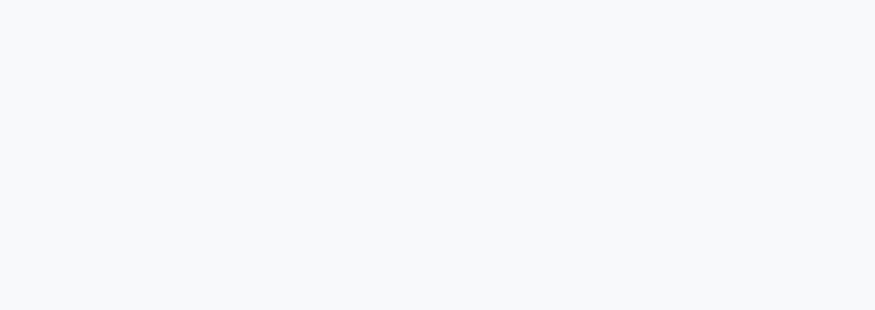
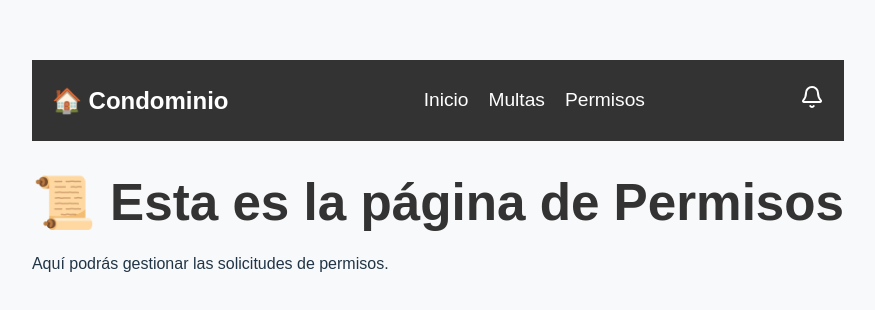
Before and after one commit to McPirter/condominio, a React (Vite) app: page /usuario/permisouser in a window 1280 px wide. Before the commit this address had no page. Shown: the part 224-534 px from the top of the page, without its empty margins (202-1077 px from the left). Built offline with nearby package versions, Linux system fonts and the light colour scheme.

Commit message:
notificacion en navbar y otras paginas

```diff
--- a/package.json
+++ b/package.json
@@ -10,6 +10,7 @@
     "preview": "vite preview"
   },
   "dependencies": {
+    "lucide-react": "^0.474.0",
     "react": "^18.3.1",
     "react-dom": "^18.3.1",
     "react-router-dom": "^7.1.1",
--- a/src/main.jsx
+++ b/src/main.jsx
@@ -12,6 +12,8 @@ import Multas from './usuario/multas';
 import AgregarMulta from './usuario/agregarmulta';
 import AgregarDepa from './usuario/agregardepa';
 import Permisos from './usuario/permisos';
+import MultasUser from './usuario/multauser';
+import PermisoUser from './usuario/permisouser';
 import Condominio from './condominios/condominio';
 import './index.css';
 
@@ -30,6 +32,8 @@ ReactDOM.createRoot(document.getElementById('root')).render(
         <Route path="/usuario/agregarmulta" element={<AgregarMulta />} />
         <Route path="/usuario/agregardepa" element={<AgregarDepa />} />
         <Route path="/usuario/permisos" element={<Permisos />} />
+        <Route path="/usuario/multauser" element={<MultasUser />} />
+        <Route path="/usuario/permisouser" element={<PermisoUser />} />
         <Route path="/condominios/condominio" element={<Condominio />} />
       </Routes>
     </BrowserRouter>
--- a/src/usuario/inicio.css
+++ b/src/usuario/inicio.css
@@ -98,3 +98,121 @@
 .notifications-panel li:last-child {
   margin-bottom: 0;
 }
+
+.navbar {
+  display: flex;
+  justify-content: space-between;
+  align-items: center;
+  background: #333;
+  color: white;
+  padding: 10px 20px;
+  position: relative;
+}
+
+.logo {
+  font-size: 1.5rem;
+  font-weight: bold;
+}
+
+.nav-links {
+  list-style: none;
+  display: flex;
+  gap: 20px;
+}
+
+.nav-links li {
+  display: inline;
+}
+
+.nav-links a {
+  color: white;
+  text-decoration: none;
+  font-size: 1.2rem;
+}
+
+.notifications {
+  position: relative;
+}
+
+.bell-container {
+  position: relative;
+  cursor: pointer;
+}
+
+.notification-icon {
+  font-size: 24px;
+  color: white;
+  cursor: pointer;
+}
+
+.new-notification {
+  color: red; /* Cambia de color si hay nuevas notificaciones */
+}
+
+.badge {
+  position: absolute;
+  top: -5px;
+  right: -10px;
+  background: red;
+  color: white;
+  border-radius: 50%;
+  padding: 3px 8px;
+  font-size: 12px;
+}
+
+/* Panel de notificaciones */
+.notifications-panel {
+  position: absolute;
+  top: 40px;
+  right: 0;
+  width: 250px;
+  background: white;
+  color: black;
+  box-shadow: 0px 4px 8px rgba(0, 0, 0, 0.2);
+  border-radius: 5px;
+  padding: 10px;
+  z-index: 1000;
+}
+
+.notifications-panel h3 {
+  margin: 0;
+  padding-bottom: 10px;
+  border-bottom: 1px solid #ccc;
+}
+
+.notifications-panel ul {
+  list-style: none;
+  padding: 0;
+  max-height: 200px;
+  overflow-y: auto;
+}
+
+.notification-item {
+  display: flex;
+  justify-content: space-between;
+  align-items: center;
+  padding: 8px 0;
+  border-bottom: 1px solid #ddd;
+}
+
+.notification-item span {
+  flex: 1;
+}
+
+.delete-btn {
+  background: none;
+  border: none;
+  color: red;
+  cursor: pointer;
+}
+
+.notifications-panel button {
+  width: 100%;
+  margin-top: 10px;
+  padding: 5px;
+  background: #333;
+  color: white;
+  border: none;
+  cursor: pointer;
+  border-radius: 3px;
+}
--- a/src/usuario/inicio.jsx
+++ b/src/usuario/inicio.jsx
@@ -1,6 +1,7 @@
 import React, { useState, useEffect } from 'react';
 import { useNavigate } from 'react-router-dom';
 import './inicio.css';
+import Navbar from "./navbar";
 
 const Inicio = () => {
   const [notificaciones, setNotificaciones] = useState([]);
@@ -51,7 +52,10 @@ const Inicio = () => {
   };
 
   return (
+
+
     <div className="inicio-container">
+      <Navbar />
       <h1>¡Hola, bienvenido a la página de inicio!</h1>
 
       <div className="notifications-container">
--- /dev/null
+++ b/src/usuario/multauser.jsx
@@ -0,0 +1,16 @@
+import React from "react";
+import Navbar from "./navbar";
+
+const MultaUser = () => {
+  return (
+    <div>
+      <Navbar />
+      <div className="page-container">
+        <h1>🚨 Esta es la página de Multas</h1>
+        <p>Aquí podrás ver y administrar las multas registradas.</p>
+      </div>
+    </div>
+  );
+};
+
+export default MultaUser;
--- /dev/null
+++ b/src/usuario/navbar.jsx
@@ -0,0 +1,85 @@
+import React, { useState, useEffect } from "react";
+import { Link } from "react-router-dom";
+import { Bell, Trash } from "lucide-react"; // Ícono de campana y eliminar
+
+const Navbar = () => {
+  const [notificaciones, setNotificaciones] = useState([]);
+  const [isOpen, setIsOpen] = useState(false); // Controla la visibilidad del panel
+  const userId = localStorage.getItem("userId");
+
+  useEffect(() => {
+    const fetchNotifications = async () => {
+      try {
+        const response = await fetch(`https://apicondominio-p4vc.onrender.com/api/notificaciones/${userId}`);
+        const result = await response.json();
+        if (Array.isArray(result)) {
+          setNotificaciones(result);
+        } else {
+          setNotificaciones([]);
+        }
+      } catch (error) {
+        console.error("Error al obtener notificaciones:", error);
+      }
+    };
+
+    if (userId) {
+      fetchNotifications();
+      const interval = setInterval(fetchNotifications, 5000);
+      return () => clearInterval(interval);
+    }
+  }, [userId]);
+
+  // Función para eliminar notificaciones
+  const handleDeleteNotification = async (notificacionId) => {
+    try {
+      await fetch(`https://apicondominio-p4vc.onrender.com/api/notificaciones/${notificacionId}`, {
+        method: "PUT",
+      });
+      setNotificaciones((prev) => prev.filter((notif) => notif._id !== notificacionId));
+    } catch (error) {
+      console.error("Error al marcar notificación como leída:", error);
+    }
+  };
+
+  return (
+    <nav className="navbar">
+      <div className="logo">🏠 Condominio</div>
+      <ul className="nav-links">
+        <li><Link to="/usuario/inicio">Inicio</Link></li>
+        <li><Link to="/usuario/multauser">Multas</Link></li>
+        <li><Link to="/usuario/permisouser">Permisos</Link></li>
+      </ul>
+      <div className="notifications">
+        {/* Ícono de campana con contador */}
+        <div className="bell-container" onClick={() => setIsOpen(!isOpen)}>
+          <Bell className={`notification-icon ${notificaciones.length > 0 ? "new-notification" : ""}`} />
+          {notificaciones.length > 0 && <span className="badge">{notificaciones.length}</span>}
+        </div>
+
+        {/* Panel de notificaciones */}
+        {isOpen && (
+          <div className="notifications-panel">
+            <h3>Notificaciones</h3>
+            {notificaciones.length === 0 ? (
+              <p>No hay notificaciones</p>
+            ) : (
+              <ul>
+                {notificaciones.map((notif) => (
+                  <li key={notif._id} className="notification-item">
+                    <span>{notif.mensaje}</span>
+                    <button className="delete-btn" onClick={() => handleDeleteNotification(notif._id)}>
+                      <Trash size={16} />
+                    </button>
+                  </li>
+                ))}
+              </ul>
+            )}
+            <button onClick={() => setIsOpen(false)}>Cerrar</button>
+          </div>
+        )}
+      </div>
+    </nav>
+  );
+};
+
+export default Navbar;
--- /dev/null
+++ b/src/usuario/permisouser.jsx
@@ -0,0 +1,16 @@
+import React from "react";
+import Navbar from "./navbar";
+
+const PermisoUser = () => {
+  return (
+    <div>
+      <Navbar />
+      <div className="page-container">
+        <h1>📜 Esta es la página de Permisos</h1>
+        <p>Aquí podrás gestionar las solicitudes de permisos.</p>
+      </div>
+    </div>
+  );
+};
+
+export default PermisoUser;
```
Also changed, not shown: 1 other file (tests, documents, lock files or other folders).
